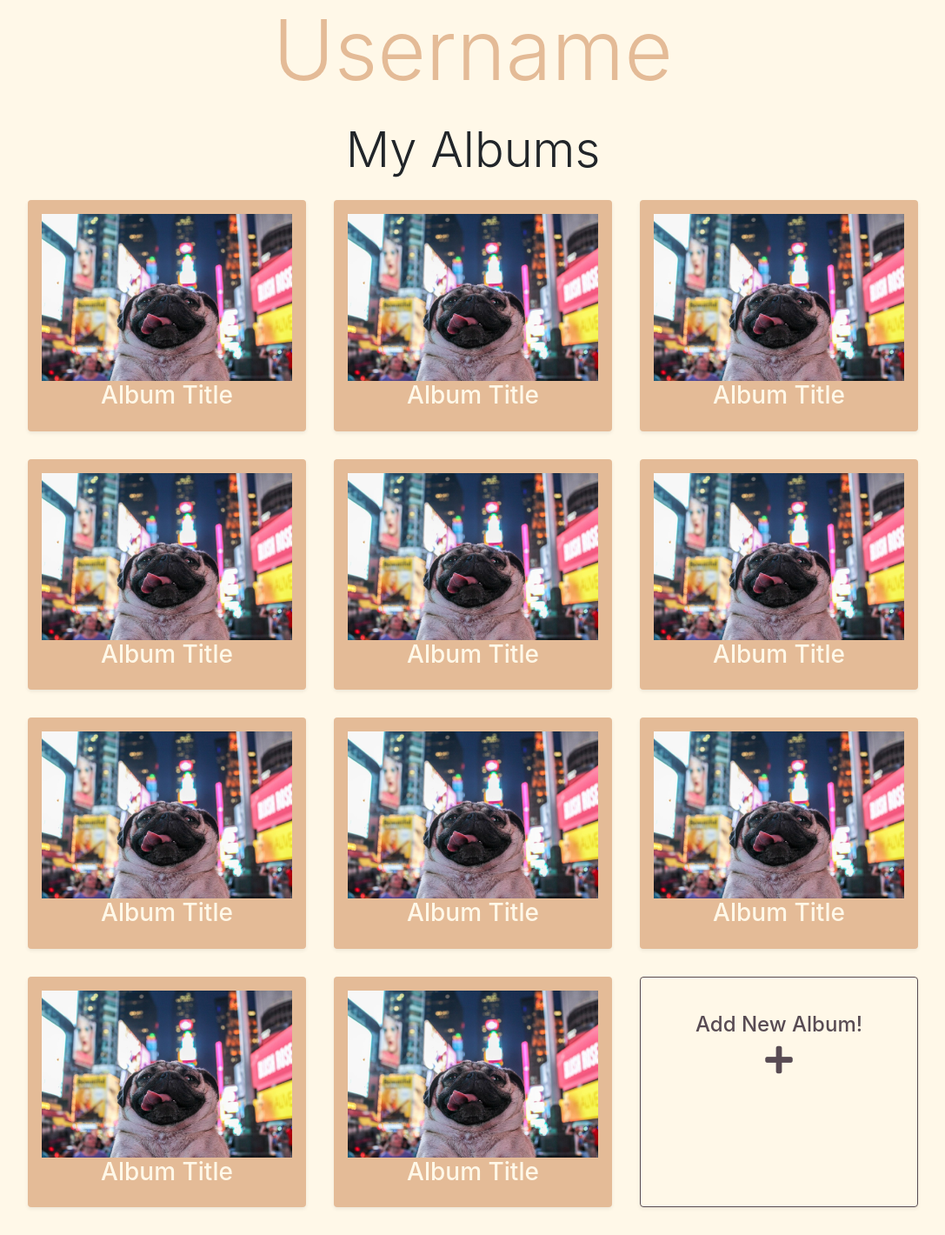
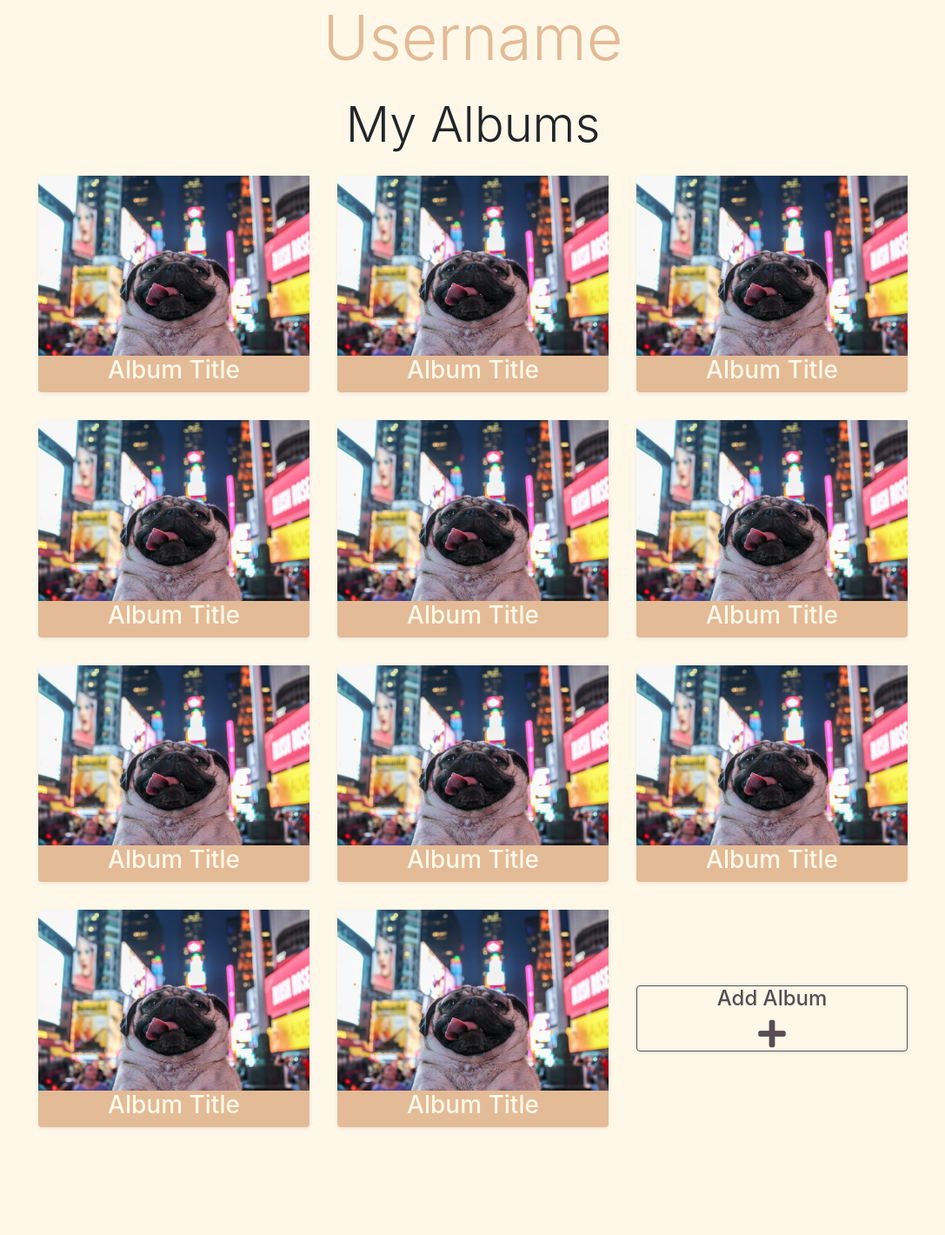
Before and after one commit to db101097/clickfilter, a Flask app: page /profile in a window 1280 px wide. Shown: the part 65-1485 px from the top of the page at 87% size, without its empty margins (96-1183 px from the left). After the commit the page ends 1362 px from the top, so only its background shows below. Run offline with Flask 2, Linux system fonts and the light colour scheme; some libraries are stand-ins or nearby versions.

Commit message:
css fixes for album, profile page

```diff
--- a/app/static/css/album.css
+++ b/app/static/css/album.css
@@ -79,6 +79,7 @@ body {
 .photos-wrapper {
   background-color: #FFF8E8;
   padding: 1em;
+  min-height: 100%;
 }
 
 .photo {
@@ -116,8 +117,6 @@ body {
 }
 
 .center-me {
-  padding-top: 5vh;
-  padding-bottom: 5vh;
   padding-left: 0;
   padding-right: 0;
 }
--- a/app/static/css/profile.css
+++ b/app/static/css/profile.css
@@ -79,6 +79,7 @@ body {
 .albumwrapper {
   background-color: #FFF8E8;
   padding: 1em;
+  min-height: 100%;
 }
 
 .single-album {
@@ -86,6 +87,8 @@ body {
   color: #FFF8E8;
   margin: 1em;
   word-wrap: break-word;
+  padding: 0;
+  padding-left: 0;
 }
 
 .single-album:hover {
@@ -110,8 +113,6 @@ body {
 }
 
 .center-me {
-  padding-top: 5vh;
-  padding-bottom: 5vh;
   padding-left: 0;
   padding-right: 0;
 }
--- a/app/templates/album.html
+++ b/app/templates/album.html
@@ -48,7 +48,7 @@
     <div class="container-fluid">
         <div class="row">
             <div class="col text-center profile-header">
-                <h1 class="display-1">Username</h1>
+                <h1 class="display-3">Username</h1>
             </div>
         </div>
     </div>
@@ -105,9 +105,9 @@
                 <img src="{{ url_for('static', filename='img/pug.jpg') }}" class="img-fluid">
                 <p class="lead p-bot">Photo Title.</p>
             </div>
-            <div class="col-3 add-photo">
+            <div class="col-3 add-photo text-center shadow-sm rounded justify-content-center align-self-center">
                 <div class="center-me" id="addNewPhoto" data-toggle="modal" data-target="#photoModal">
-                    <h4>Add New Photo!</h4>
+                    <h4>Add Photo</h4>
                     <i class="fa fa-plus" style="font-size:36px;"></i>
                 </div>
             </div>
--- a/app/templates/profile.html
+++ b/app/templates/profile.html
@@ -48,66 +48,66 @@
     <div class="container-fluid">
         <div class="row">
             <div class="col text-center profile-header">
-                <h1 class="display-1">Username</h1>
+                <h1 class="display-3">Username</h1>
             </div>
         </div>
     </div>
 
-    <div class="container-fluid albumwrapper">
+    <div class="albumwrapper">
         <div class="row">
             <div class="col text-center">
                 <h1 class="display-4">My Albums</h1>
             </div>
         </div>
 
-        <div class="row justify-content-center">
-            <div class="col-3 single-album text-center shadow-sm p-3 rounded">
+        <div class="row no-gutters justify-content-center">
+            <div class="col-3 single-album text-center shadow-sm rounded">
                 <img src="{{ url_for('static', filename='img/pug.jpg') }}" class="img-fluid">
                 <h3>Album Title</h3>
             </div>
-            <div class="col-3 single-album text-center shadow-sm p-3 rounded">
+            <div class="col-3 single-album text-center shadow-sm rounded">
                 <img src="{{ url_for('static', filename='img/pug.jpg') }}" class="img-fluid">
                 <h3>Album Title</h3>
             </div>
-            <div class="col-3 single-album text-center shadow-sm p-3 rounded">
+            <div class="col-3 single-album text-center shadow-sm rounded">
                 <img src="{{ url_for('static', filename='img/pug.jpg') }}" class="img-fluid">
                 <h3>Album Title</h3>
             </div>
-            <div class="col-3 single-album text-center shadow-sm p-3 rounded">
+            <div class="col-3 single-album text-center shadow-sm rounded">
                 <img src="{{ url_for('static', filename='img/pug.jpg') }}" class="img-fluid">
                 <h3>Album Title</h3>
             </div>
-            <div class="col-3 single-album text-center shadow-sm p-3 rounded">
+            <div class="col-3 single-album text-center shadow-sm rounded">
                 <img src="{{ url_for('static', filename='img/pug.jpg') }}" class="img-fluid">
                 <h3>Album Title</h3>
             </div>
-            <div class="col-3 single-album text-center shadow-sm p-3 rounded">
+            <div class="col-3 single-album text-center shadow-sm rounded">
                 <img src="{{ url_for('static', filename='img/pug.jpg') }}" class="img-fluid">
                 <h3>Album Title</h3>
             </div>
-            <div class="col-3 single-album text-center shadow-sm p-3 rounded">
+            <div class="col-3 single-album text-center shadow-sm rounded">
                 <img src="{{ url_for('static', filename='img/pug.jpg') }}" class="img-fluid">
                 <h3>Album Title</h3>
             </div>
-            <div class="col-3 single-album text-center shadow-sm p-3 rounded">
+            <div class="col-3 single-album text-center shadow-sm rounded">
                 <img src="{{ url_for('static', filename='img/pug.jpg') }}" class="img-fluid">
                 <h3>Album Title</h3>
             </div>
-            <div class="col-3 single-album text-center shadow-sm p-3 rounded">
+            <div class="col-3 single-album text-center shadow-sm rounded">
                 <img src="{{ url_for('static', filename='img/pug.jpg') }}" class="img-fluid">
                 <h3>Album Title</h3>
             </div>
-            <div class="col-3 single-album text-center shadow-sm p-3 rounded">
+            <div class="col-3 single-album text-center shadow-sm rounded">
                 <img src="{{ url_for('static', filename='img/pug.jpg') }}" class="img-fluid">
                 <h3>Album Title</h3>
             </div>
-            <div class="col-3 single-album text-center shadow-sm p-3 rounded">
+            <div class="col-3 single-album text-center shadow-sm rounded">
                 <img src="{{ url_for('static', filename='img/pug.jpg') }}" class="img-fluid">
                 <h3>Album Title</h3>
             </div>
-            <div class="col-3 add-album text-center shadow-sm rounded">
+            <div class="col-3 add-album text-center shadow-sm rounded justify-content-center align-self-center">
                 <div class="center-me" id="addNewAlbum" data-toggle="modal" data-target="#albumModal">
-                    <h4>Add New Album!</h4>
+                    <h4>Add Album</h4>
                     <i class="fa fa-plus" style="font-size:36px;"></i>
                 </div>
             </div>
```
